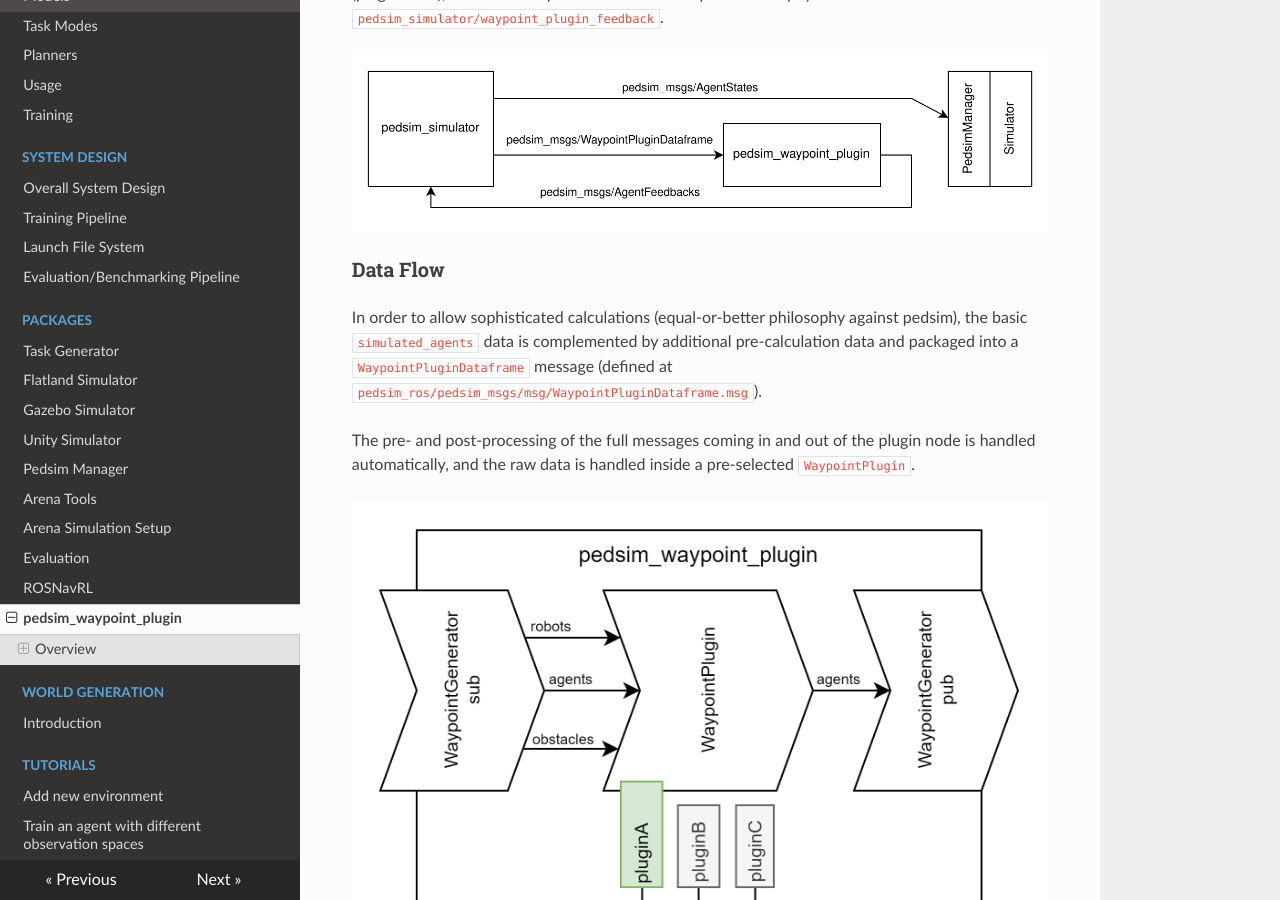
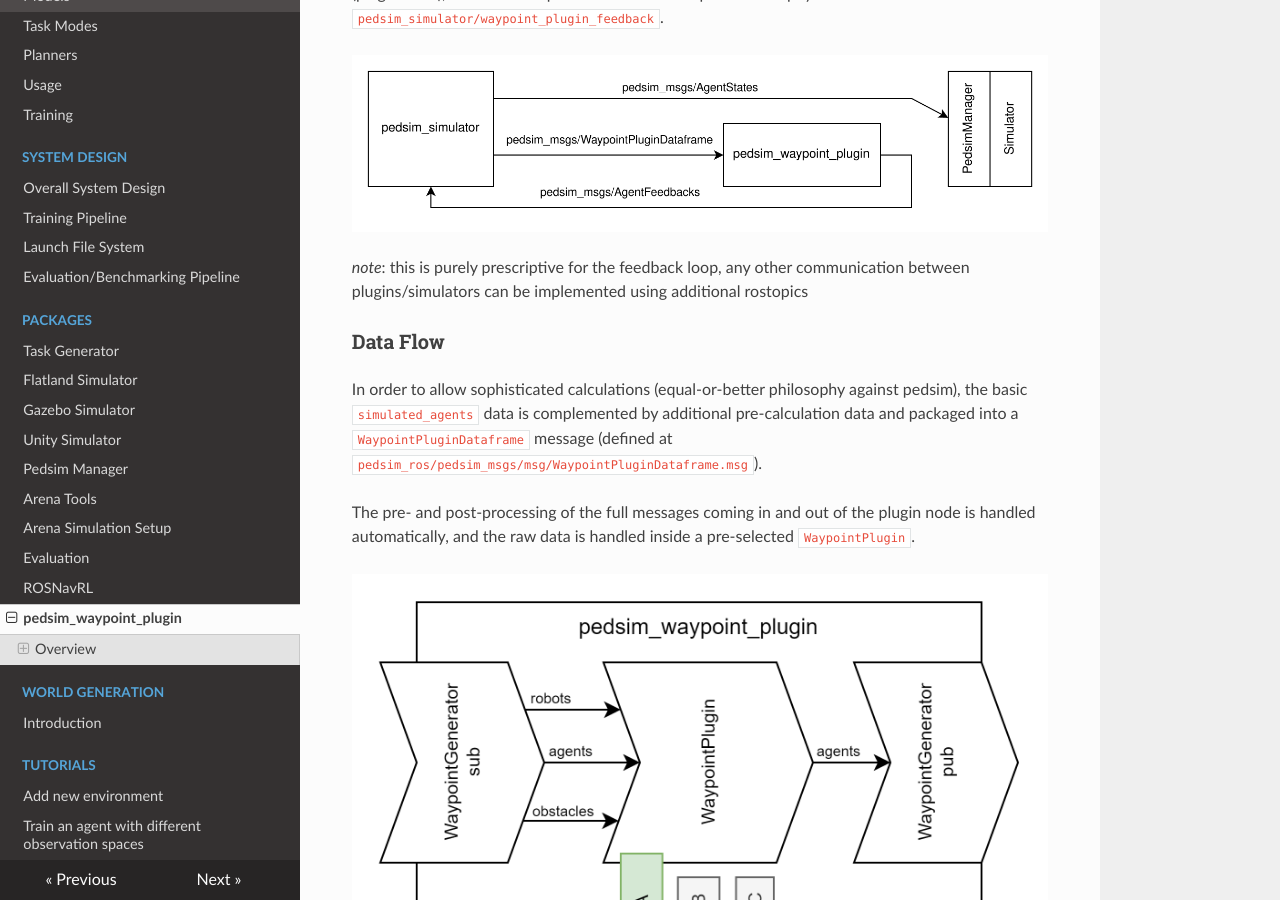
Before and after one commit to Arena-Rosnav/.github, an MkDocs documentation site: the page built from docs/packages/pedsim_waypoint_plugin/pedsim_waypoint_plugin.md, in a window 1280 px wide and 900 px high, scrolled down 406 px. Built offline with MkDocs 1.6.1, drawn with Linux system fonts in a browser that asks for light colours; nearby versions of some CDN libraries; comment, search, counter and statistics services are not loaded.

Commit message:
added note

```diff
--- a/docs/packages/pedsim_waypoint_plugin/pedsim_waypoint_plugin.md
+++ b/docs/packages/pedsim_waypoint_plugin/pedsim_waypoint_plugin.md
@@ -9,6 +9,8 @@ The `pedsim_waypoint_plugin` provides an interface for overriding the default be
 Overriding pedsim calculations is achieved by forwarding the output of the `pedsim_simulator/waypoint_plugin_feedback` service to an additional `pedsim_waypoint_plugin` node (plugin node), which acts as part of a feedback loop and sends physical forces for the actors back to `pedsim_simulator/waypoint_plugin_feedback`.
 
 ![architecture](./architecture.png "Architecture")
+
+_note_: this is purely prescriptive for the feedback loop, any other communication between plugins/simulators can be implemented using additional rostopics
 
 ### Data Flow
 
```
